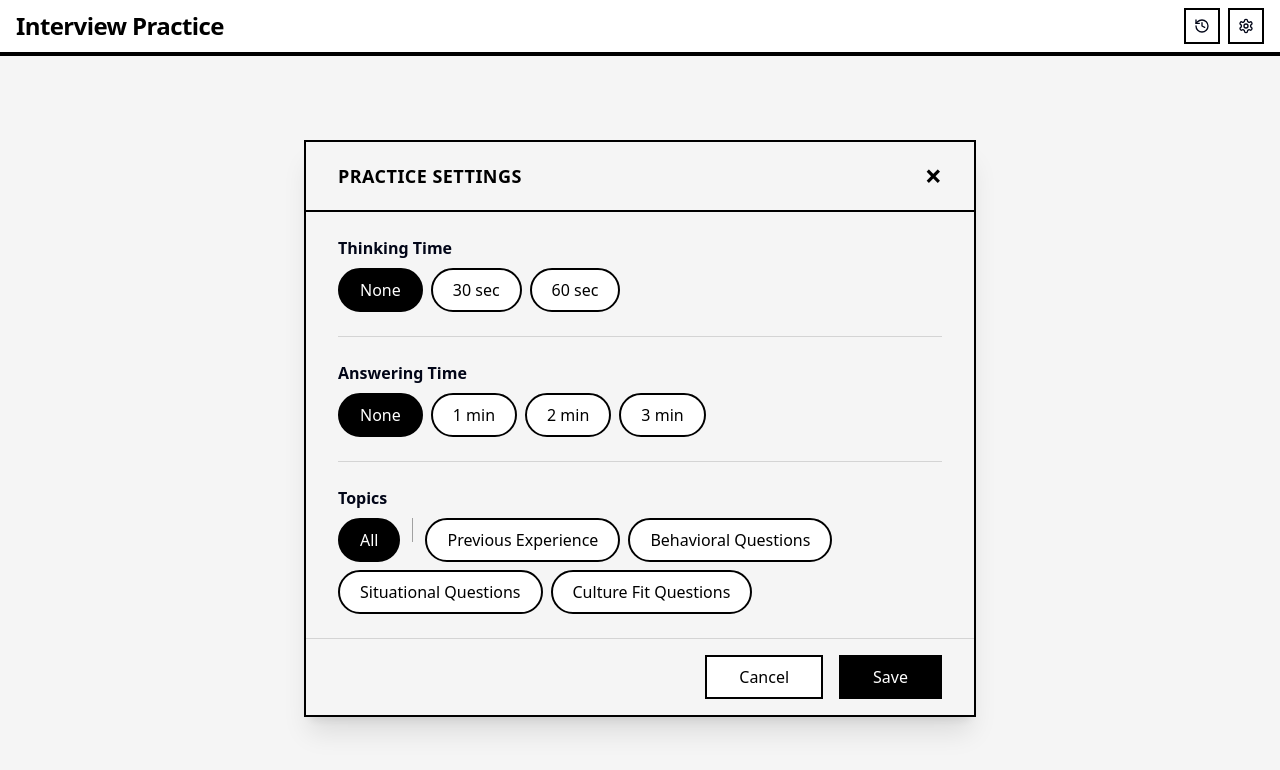
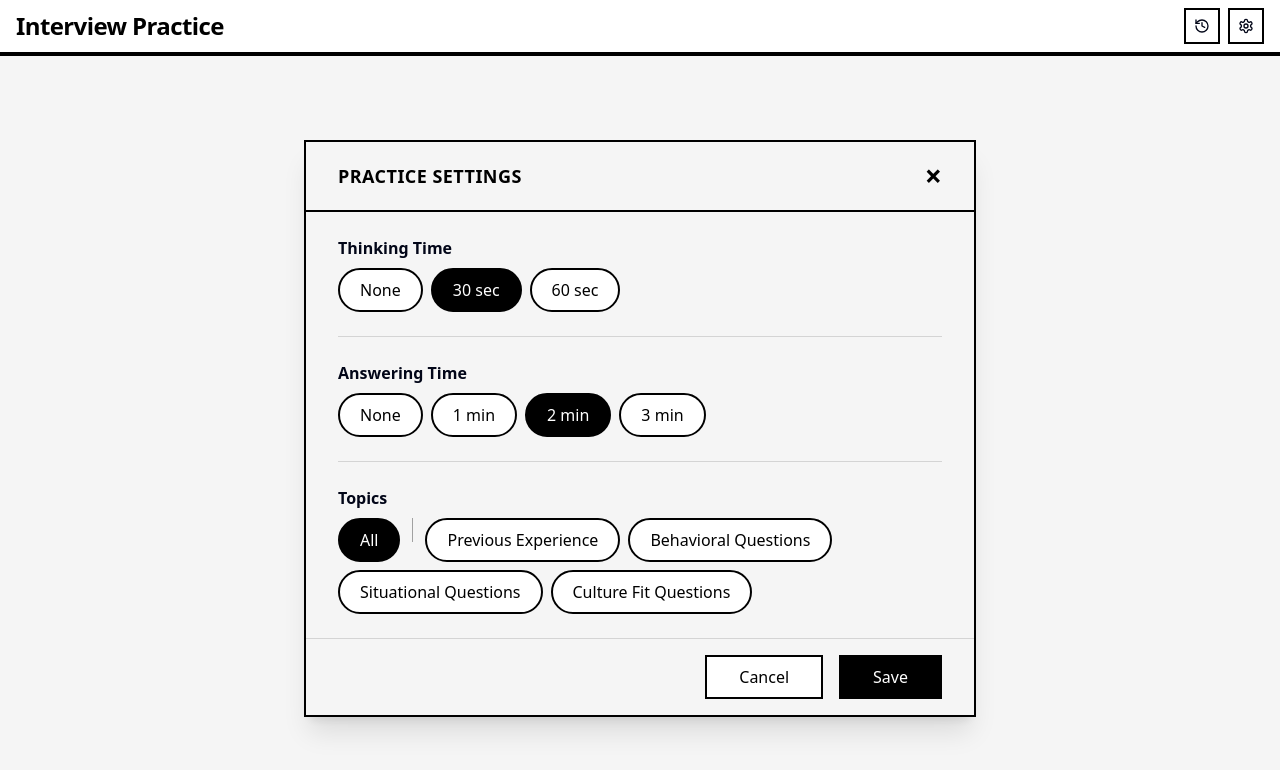
Before and after one commit to heyvj99/PrepTalk, a React (Vite) app: page / in a window 1280 px wide. Both pictures are taken after a click on the button 1246 px from the left and 26 px from the top of the page. Shown: the top 770 px of the page. Built offline with nearby package versions, Linux system fonts and the light colour scheme.

Commit message:
added settings context

```diff
--- a/src/App.tsx
+++ b/src/App.tsx
@@ -1,10 +1,21 @@
 import { Routes, Route, useNavigate } from "react-router-dom";
-import { SettingsProvider } from "./components/SettingsContext";
+import { SettingsProvider, useSettings } from "./components/SettingsContext";
 import { ActivityHistoryProvider } from "./components/ActivityHistoryContext";
 import { Layout } from "./components/Layout";
 import { QuestionScreen } from "./components/QuestionScreen";
 import { SettingsModal } from "./components/Settings";
 import { ActivityHistory } from "./components/ActivityHistory";
+
+function SettingsModalWithContext(props: any) {
+  const { thinkingDuration, answeringDuration } = useSettings();
+  return (
+    <SettingsModal
+      initialThinking={thinkingDuration}
+      initialAnswering={answeringDuration}
+      {...props}
+    />
+  );
+}
 
 function App() {
   const navigate = useNavigate();
@@ -27,7 +38,7 @@ function App() {
             <Route
               path="settings"
               element={
-                <SettingsModal
+                <SettingsModalWithContext
                   onClose={handleSettingsClose}
                   onSave={handleSettingsSave}
                 />
--- a/src/components/QuestionScreen.tsx
+++ b/src/components/QuestionScreen.tsx
@@ -10,23 +10,22 @@ export function QuestionScreen() {
   const [questionIdx, setQuestionIdx] = useState(() =>
     Math.floor(Math.random() * questions.length)
   );
-  const [phase, setPhase] = useState<"thinking" | "answering">("thinking");
-  const [key, setKey] = useState(0); // for resetting timer
-  const { thinkingDuration, answeringDuration, soundEnabled } = useSettings();
+  const { thinkingDuration, answeringDuration } = useSettings();
   const { addEntry } = useActivityHistory();
   const [startTime, setStartTime] = useState(() => new Date());
 
-  const playSound = () => {
-    if (soundEnabled) {
-      const audio = new Audio(
-        "https://cdn.pixabay.com/audio/2022/07/26/audio_124bfa1c82.mp3"
-      );
-      audio.play();
-    }
-  };
+  // Treat 0 as 'none' for both durations
+  const noAnswering = !answeringDuration;
+  const noThinking = !thinkingDuration;
+
+  // Determine initial phase
+  const initialPhase: "thinking" | "answering" = noThinking
+    ? "answering"
+    : "thinking";
+  const [phase, setPhase] = useState<"thinking" | "answering">(initialPhase);
+  const [key, setKey] = useState(0); // for resetting timer
 
   const handleTimerComplete = () => {
-    playSound();
     if (phase === "thinking") {
       setPhase("answering");
       setKey((k) => k + 1);
@@ -55,13 +54,13 @@ export function QuestionScreen() {
   };
 
   const goToPrev = () => {
-    setPhase("thinking");
+    setPhase(noThinking ? "answering" : "thinking");
     setQuestionIdx((idx) => (idx - 1 + questions.length) % questions.length);
     setKey((k) => k + 1);
     setStartTime(new Date());
   };
   const goToNext = () => {
-    setPhase("thinking");
+    setPhase(noThinking ? "answering" : "thinking");
     setQuestionIdx((idx) => (idx + 1) % questions.length);
     setKey((k) => k + 1);
     setStartTime(new Date());
@@ -75,7 +74,7 @@ export function QuestionScreen() {
           <span className="text-blue-700 font-bold text-sm mb-2 uppercase tracking-wide">
             Question
           </span>
-          <div className="flex flec-col justify-center items-start">
+          <div className="flex flex-col justify-center items-start">
             <p className="text-4xl font-bold leading-snug text-left text-black">
               {questions[questionIdx]}
             </p>
@@ -83,6 +82,7 @@ export function QuestionScreen() {
         </div>
         {/* Timer Section */}
         <div className="w-64 bg-neutral-100 flex flex-col items-start justify-start p-0">
+          {!noAnswering && (
             <Timer
               key={key}
               duration={
@@ -92,10 +92,11 @@ export function QuestionScreen() {
               phase={phase === "thinking" ? "Thinking" : "Answering"}
               onSkip={handleSkip}
             />
+          )}
         </div>
       </div>
       {/* Navigation */}
-      <div className="flex gap-[2px] w-full max-w-3xl mt-6">
+      <div className="flex w-full max-w-3xl mt-6 gap-[2px]">
         <Button
           variant="secondary"
           className="flex-1 border-4 border-black rounded-none text-2xl h-[64px] font-extrabold bg-black hover:bg-neutral-900 text-white"
--- a/src/components/Settings.tsx
+++ b/src/components/Settings.tsx
@@ -1,13 +1,14 @@
 import React, { useState } from "react";
+import { useSettings } from "./SettingsContext";
 
 const THINKING_OPTIONS = [
-  { label: "None", value: "none" },
+  { label: "None", value: 0 },
   { label: "30 sec", value: 30 },
   { label: "60 sec", value: 60 },
 ];
 
 const ANSWERING_OPTIONS = [
-  { label: "None", value: "none" },
+  { label: "None", value: 0 },
   { label: "1 min", value: 60 },
   { label: "2 min", value: 120 },
   { label: "3 min", value: 180 },
@@ -24,26 +25,43 @@ const TOPIC_OPTIONS = [
 export function SettingsModal({
   onClose,
   onSave,
-  initialThinking = "none",
-  initialAnswering = "none",
+  initialThinking = 0,
+  initialAnswering = 0,
   initialTopic = "all",
 }: {
   onClose: () => void;
   onSave: (settings: {
-    thinking: string | number;
-    answering: string | number;
+    thinking: number;
+    answering: number;
     topic: string;
   }) => void;
-  initialThinking?: string | number;
-  initialAnswering?: string | number;
+  initialThinking?: number;
+  initialAnswering?: number;
   initialTopic?: string;
 }) {
-  const [thinking, setThinking] = useState<string | number>(initialThinking);
-  const [answering, setAnswering] = useState<string | number>(initialAnswering);
+  const { setThinkingDuration, setAnsweringDuration } = useSettings();
+  const [thinking, setThinking] = useState<number>(initialThinking);
+  const [answering, setAnswering] = useState<number>(initialAnswering);
   const [topic, setTopic] = useState<string>(initialTopic);
 
+  // If answering is set to none, force thinking to none
+  const handleAnsweringChange = (val: number) => {
+    setAnswering(val);
+    if (val === 0) setThinking(0);
+  };
+
+  // If thinking is set to none, do not affect answering
+  const handleThinkingChange = (val: number) => {
+    setThinking(val);
+  };
+
   const handleSave = () => {
-    onSave({ thinking, answering, topic });
+    // If answering is none, force thinking to none
+    const finalAnswering = answering;
+    const finalThinking = finalAnswering === 0 ? 0 : thinking;
+    setThinkingDuration(finalThinking);
+    setAnsweringDuration(finalAnswering);
+    onSave({ thinking: finalThinking, answering: finalAnswering, topic });
   };
 
   return (
@@ -81,13 +99,15 @@ export function SettingsModal({
                   key={opt.value}
                   type="button"
                   aria-pressed={thinking === opt.value}
-                  onClick={() => setThinking(opt.value)}
+                  onClick={() => handleThinkingChange(opt.value)}
+                  disabled={answering === 0}
                   className={`px-5 py-2 rounded-full border-2 border-black text-base font-medium transition-colors
                     ${
                       thinking === opt.value
                         ? "bg-black text-white"
                         : "bg-white text-black hover:bg-neutral-100"
                     }
+                    ${answering === 0 ? "opacity-50 cursor-not-allowed" : ""}
                   `}
                 >
                   {opt.label}
@@ -105,7 +125,7 @@ export function SettingsModal({
                   key={opt.value}
                   type="button"
                   aria-pressed={answering === opt.value}
-                  onClick={() => setAnswering(opt.value)}
+                  onClick={() => handleAnsweringChange(opt.value)}
                   className={`px-5 py-2 rounded-full border-2 border-black text-base font-medium transition-colors
                     ${
                       answering === opt.value
--- a/src/components/SettingsContext.tsx
+++ b/src/components/SettingsContext.tsx
@@ -3,10 +3,8 @@ import React, { createContext, useContext, useEffect, useState } from "react";
 interface Settings {
   thinkingDuration: number;
   answeringDuration: number;
-  soundEnabled: boolean;
   setThinkingDuration: (v: number) => void;
   setAnsweringDuration: (v: number) => void;
-  setSoundEnabled: (v: boolean) => void;
 }
 
 const SettingsContext = createContext<Settings | undefined>(undefined);
@@ -16,7 +14,6 @@ const SETTINGS_KEY = "interview_settings";
 export function SettingsProvider({ children }: { children: React.ReactNode }) {
   const [thinkingDuration, setThinkingDuration] = useState(30);
   const [answeringDuration, setAnsweringDuration] = useState(120);
-  const [soundEnabled, setSoundEnabled] = useState(true);
 
   useEffect(() => {
     const saved = localStorage.getItem(SETTINGS_KEY);
@@ -25,27 +22,23 @@ export function SettingsProvider({ children }: { children: React.ReactNode }) {
       if (parsed.thinkingDuration) setThinkingDuration(parsed.thinkingDuration);
       if (parsed.answeringDuration)
         setAnsweringDuration(parsed.answeringDuration);
-      if (typeof parsed.soundEnabled === "boolean")
-        setSoundEnabled(parsed.soundEnabled);
     }
   }, []);
 
   useEffect(() => {
     localStorage.setItem(
       SETTINGS_KEY,
-      JSON.stringify({ thinkingDuration, answeringDuration, soundEnabled })
+      JSON.stringify({ thinkingDuration, answeringDuration })
     );
-  }, [thinkingDuration, answeringDuration, soundEnabled]);
+  }, [thinkingDuration, answeringDuration]);
 
   return (
     <SettingsContext.Provider
       value={{
         thinkingDuration,
         answeringDuration,
-        soundEnabled,
         setThinkingDuration,
         setAnsweringDuration,
-        setSoundEnabled,
       }}
     >
       {children}
```
Lines whose indentation alone changed are shown as unchanged.
